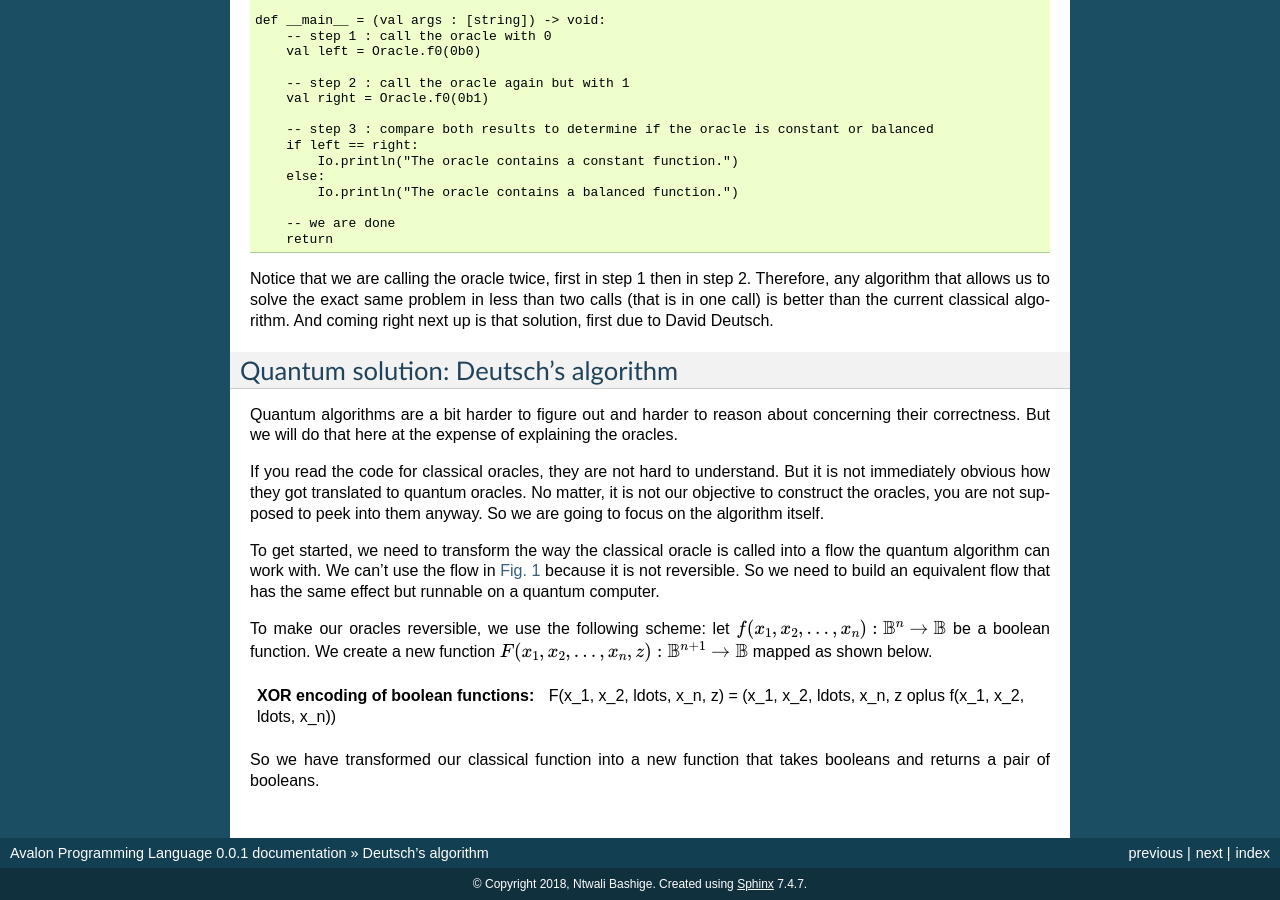
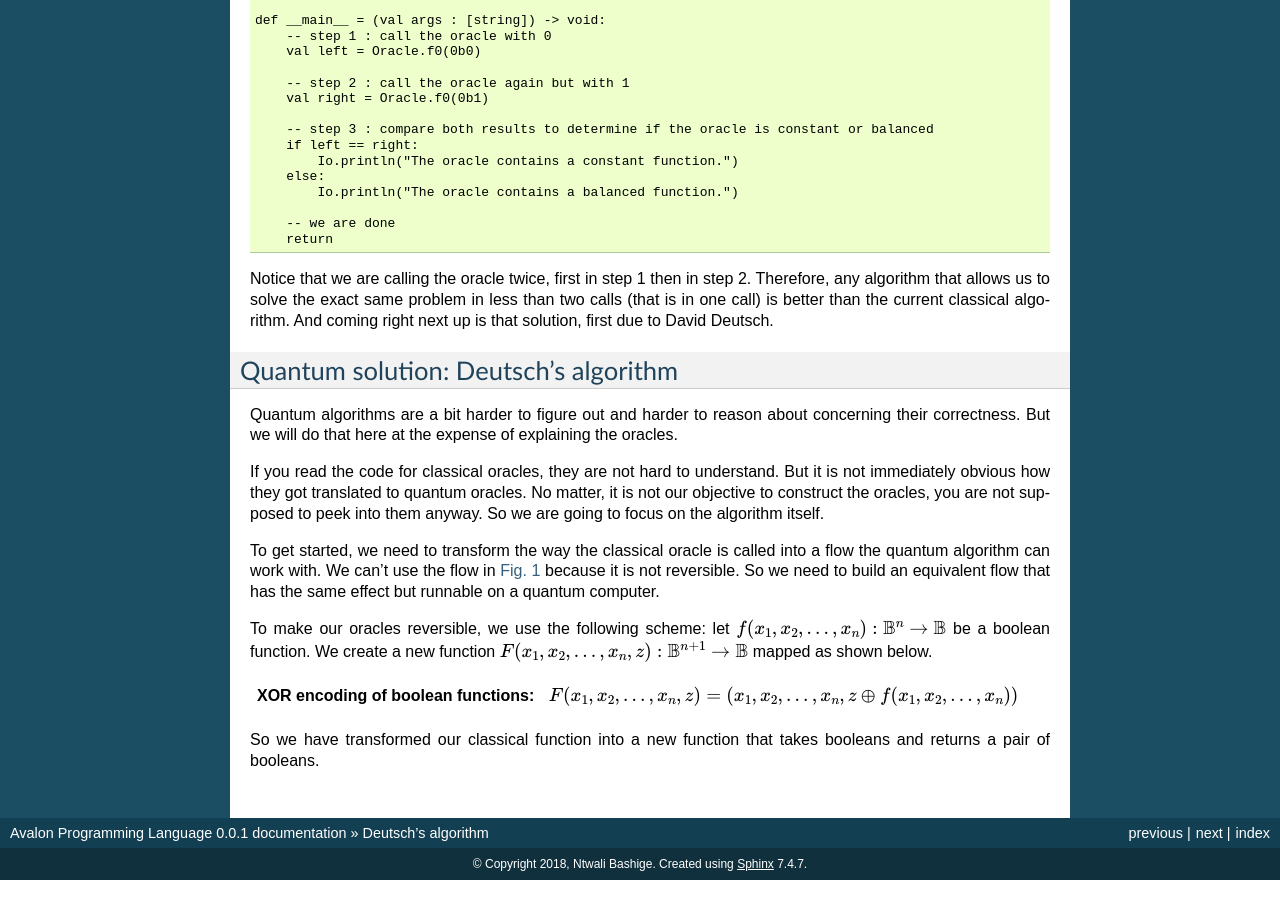
Before and after one commit to avalon-lang/docs, a Sphinx documentation site: the page built from source/algorithms/deutsch.rst, in a window 1280 px wide and 900 px high, scrolled down 1816 px. Built offline with Sphinx 7.4.7, drawn with Linux system fonts in a browser that asks for light colours; some of the changed lines change nothing that is shown.

Commit message:
Typo fixing.

```diff
--- a/source/algorithms/deutsch.rst
+++ b/source/algorithms/deutsch.rst
@@ -151,7 +151,7 @@ mapped as shown below.
 
 .. admonition:: XOR encoding of boolean functions
 
-    F(x_1, x_2, \ldots, x_n, z) = (x_1, x_2, \ldots, x_n, z \oplus f(x_1, x_2, \ldots, x_n))
+    :math:`F(x_1, x_2, \ldots, x_n, z) = (x_1, x_2, \ldots, x_n, z \oplus f(x_1, x_2, \ldots, x_n))`
 
 
 So we have transformed our classical function into a new function that takes booleans and returns a pair of booleans.
```
